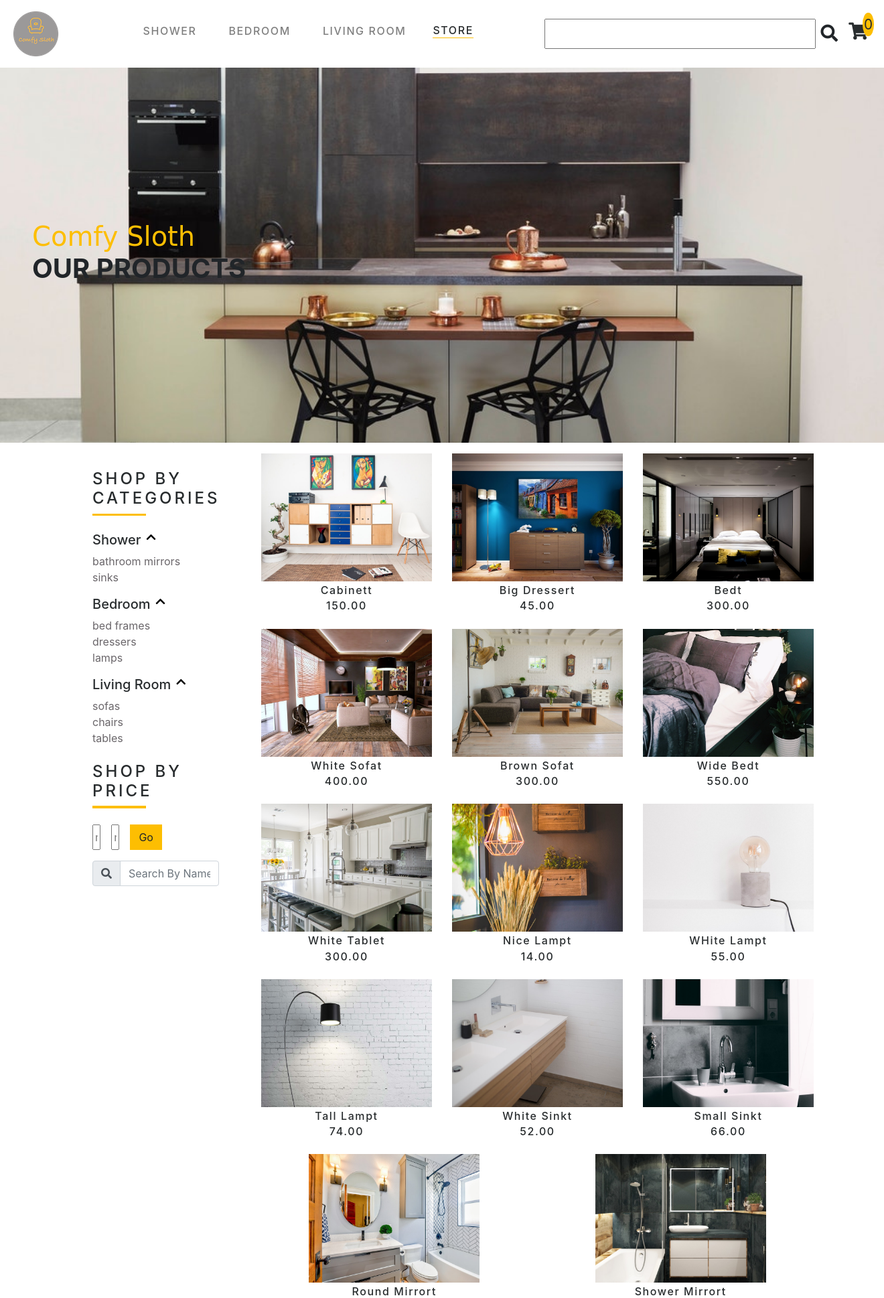
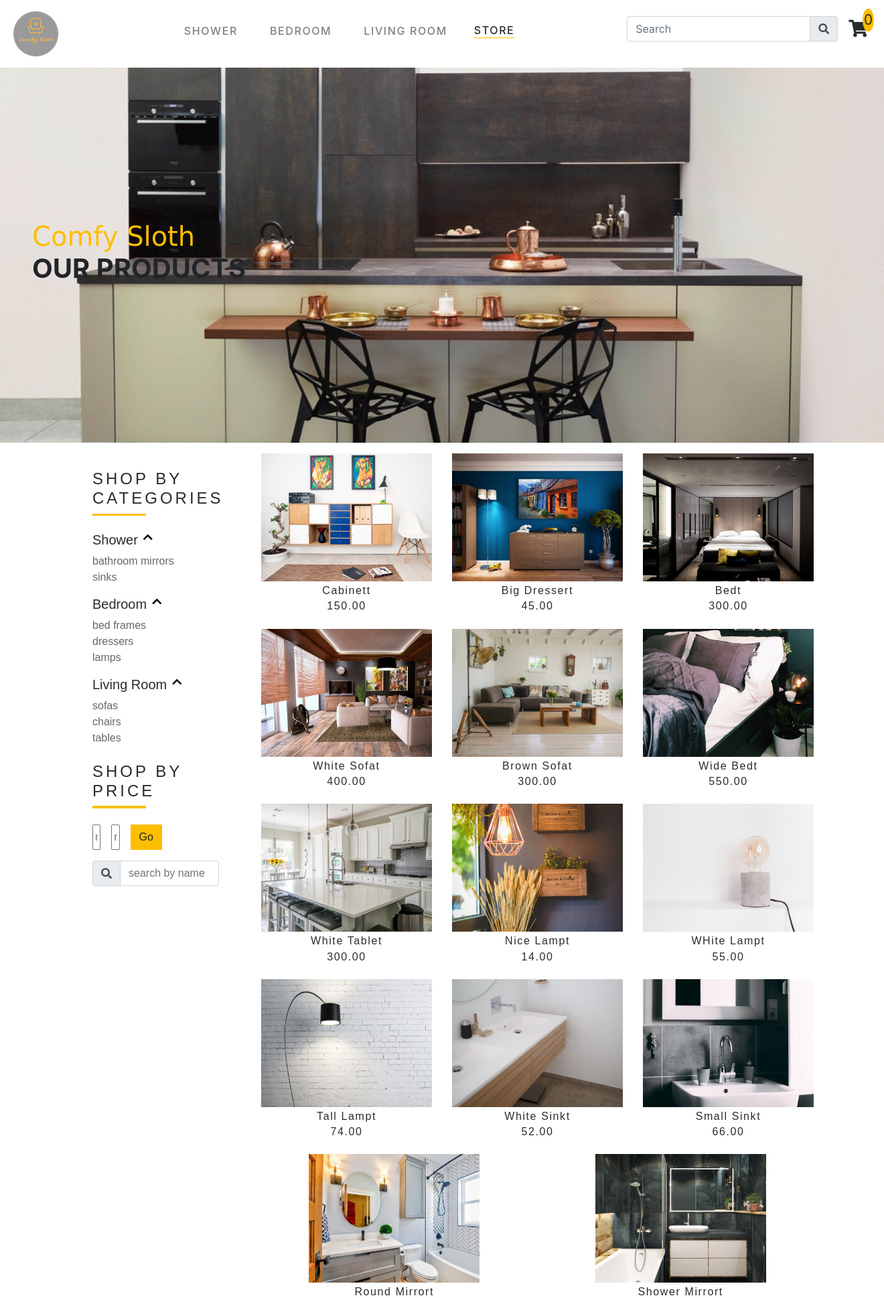
Before and after one commit to sprinzs123/furniture-ecomerce, a Django app: page /store/ in a window 1320 px wide. Shown: the top 1938 px of the page at 67% size. Run offline with Django 3.2, Linux system fonts and the light colour scheme; data comes from the database, SQL or seed files in the repository; some libraries are stand-ins or nearby versions; some web fonts are replaced.

Commit message:
html and css

```diff
--- a/futniture_store/static/css/main.css
+++ b/futniture_store/static/css/main.css
@@ -7,12 +7,20 @@
   --mainGrey: #9b9999;
   --TransGrey: rgba(0, 0, 0, 0.1);
   --SecondGrey: #6a666a;
+  --MainOrange: rgba(253, 124, 77);
 }
 
 .h1,h2,h3,h4{
   letter-spacing: 0.25rem;
   color: var(--mainBlack);
 }
+.container{
+  font-family: 'Montserrat', sans-serif;
+}
+hr{
+  background-color: #c7c7c7;
+}
+
 .h5,h6{
   letter-spacing: 0.1rem;
   color: var(--mainBlack);
@@ -324,6 +332,10 @@
   cursor: pointer;
   color:var(--mainGrey);
 }
+.form-control:focus {
+  border-color:var(--MainOrange)!important;
+  box-shadow: 0 0 0 0.2rem rgba(218, 149, 40, 0.25)!important;
+}
 
 li:hover{
   /* color: var(--mainGrey); */
@@ -353,7 +365,7 @@
 .products-color-blue{
   background: blue;
 }
-/* ############### single item page */
+/* ###############single item page */
 .single-product-img{
   max-width: 100%;
 }
@@ -395,8 +407,8 @@
 }
 @media (min-width:767px){
 .color-div{
-  border-left: 1px solid var(--mainGrey);
-  border-right: 1px solid var(--mainGrey);
+  border-left: 1px solid #c7c7c7;
+  border-right: 1px solid #c7c7c7;
 }
 }
 .btn-light:hover{
--- a/futniture_store/templates/base.html
+++ b/futniture_store/templates/base.html
@@ -19,6 +19,7 @@
   <title>Comfy Sloth</title>
   <style></style>
 </head>
+
 <body>
   <header>
     <!-- navbar -->
@@ -70,17 +71,29 @@
             </div>
           </li>
           <li class="nav-item mx-2 my-auto">
-              <a href="singleproduct.html" class="nav-link my-auto"><h6 class="nav-active">STORE</h6></a>
+            <a href="singleproduct.html" class="nav-link my-auto">
+              <h6 class="nav-active">STORE</h6>
+            </a>
           </li>
         </ul>
       </div>
       <div class="navbar-icons d-none d-lg-flex">
         <!-- singe icon -->
-        <div class="navbar-icon mx-2 hidden-input-div">
-          <input type="text" name="" id="" class="hidden-input">
-          <i class="fas fa-search search-toggle"></i>
+        <div class="navbar-icon mx-2">
+
+          <div class="input-group mb-3">
+            <input type="text" class="form-control" placeholder="Search">
+            <div class="input-group-append">
+              <span class="input-group-text form-icon">
+                <i class="fas fa-search"></i>
+
+              </span>
+            </div>
+          </div>
           </div>
           <!-- end of single icon -->
+          <!-- <i class="fas fa-search"></i> -->
+
           <!-- singe icon -->
           <a href="store.html" class='navbar-icon mx-2 navbar-cart-icon'>
             <i class="fas fa-shopping-cart navbar-icon"></i>
@@ -197,9 +210,16 @@
   <!-- end footer -->
   <!-- jquery -->
   <script src="{% static 'main.js' %}"></script>
-<script src="https://code.jquery.com/jquery-3.3.1.slim.min.js" integrity="sha384-q8i/X+965DzO0rT7abK41JStQIAqVgRVzpbzo5smXKp4YfRvH+8abtTE1Pi6jizo" crossorigin="anonymous"></script>
-<script src="https://cdnjs.cloudflare.com/ajax/libs/popper.js/1.14.7/umd/popper.min.js" integrity="sha384-UO2eT0CpHqdSJQ6hJty5KVphtPhzWj9WO1clHTMGa3JDZwrnQq4sF86dIHNDz0W1" crossorigin="anonymous"></script>
-<script src="https://stackpath.bootstrapcdn.com/bootstrap/4.3.1/js/bootstrap.min.js" integrity="sha384-JjSmVgyd0p3pXB1rRibZUAYoIIy6OrQ6VrjIEaFf/nJGzIxFDsf4x0xIM+B07jRM" crossorigin="anonymous"></script>
+  <script src="https://code.jquery.com/jquery-3.3.1.slim.min.js"
+    integrity="sha384-q8i/X+965DzO0rT7abK41JStQIAqVgRVzpbzo5smXKp4YfRvH+8abtTE1Pi6jizo"
+    crossorigin="anonymous"></script>
+  <script src="https://cdnjs.cloudflare.com/ajax/libs/popper.js/1.14.7/umd/popper.min.js"
+    integrity="sha384-UO2eT0CpHqdSJQ6hJty5KVphtPhzWj9WO1clHTMGa3JDZwrnQq4sF86dIHNDz0W1"
+    crossorigin="anonymous"></script>
+  <script src="https://stackpath.bootstrapcdn.com/bootstrap/4.3.1/js/bootstrap.min.js"
+    integrity="sha384-JjSmVgyd0p3pXB1rRibZUAYoIIy6OrQ6VrjIEaFf/nJGzIxFDsf4x0xIM+B07jRM"
+    crossorigin="anonymous"></script>
 
 </body>
+
 </html>
--- a/static/css/main.css
+++ b/static/css/main.css
@@ -11,7 +11,7 @@
 
 .h1,h2,h3,h4{
   letter-spacing: 0.25rem;
-  color: var(--mainBlack);
+  color: pink;
 }
 .h5,h6{
   letter-spacing: 0.1rem;
--- a/store/templates/store/store_page.html
+++ b/store/templates/store/store_page.html
@@ -72,9 +72,9 @@
         <form>
           <div class="form-group">
             <div class="d-flex price-input">
-              <input type="text" placeholder="min" class='price-input form-outline mr-3'>
-              <input type="text" placeholder="max" class='price-input mr-3'>
-              <button class='btn btn-yellow'>go</button>
+              <input type="text" placeholder="min" class='price-input mr-3' id='minPrice'>
+              <input type="text" placeholder="max" class='price-input mr-3' id='maxPrice'>
+              <button class='btn btn-yellow' id='priceBtn'>go</button>
             </div>
           </div>
 
@@ -84,7 +84,7 @@
                 <i class="fas fa-search"></i>
               </span>
             </div class="form-group">
-            <input type="text" class="form-control text-capitalize form-outline" placeholder='search by name'>
+            <input type="text" class="form-control" placeholder='search by name'>
           </div>
         </form>
 
```
Also changed, not shown: futniture_store/static/main.js (+42 -8 lines). Lines whose indentation alone changed are shown as unchanged.
